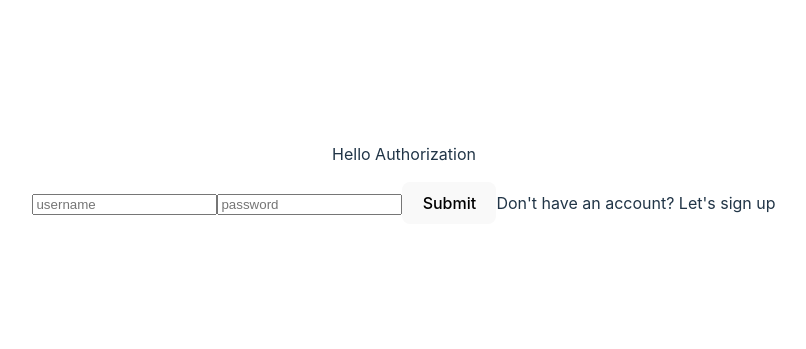
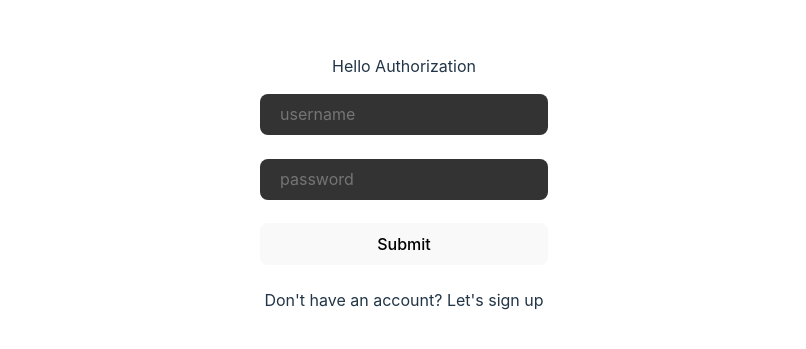
Before and after one commit to vecel/language-leraning, a React (Vite) app in the folder frontend/: page /authorization in a window 1280 px wide. Shown: the part 225-574 px from the top of the page, without its empty margins (236-1042 px from the left). Built offline with nearby package versions, Linux system fonts and the light colour scheme.

Commit message:
Add styled components

```diff
--- a/frontend/package.json
+++ b/frontend/package.json
@@ -13,7 +13,8 @@
     "axios": "^1.7.9",
     "react": "^18.3.1",
     "react-dom": "^18.3.1",
-    "react-router-dom": "^7.1.3"
+    "react-router-dom": "^7.1.3",
+    "styled-components": "^6.1.14"
   },
   "devDependencies": {
     "@eslint/js": "^9.17.0",
--- /dev/null
+++ b/frontend/src/components/atoms/ErrorMessage.jsx
@@ -0,0 +1,17 @@
+import styled from "styled-components"
+
+const StyledSpan = styled.span`
+    display: inline-block;
+    padding: 0.1em 0.2rem;
+    color: red;
+    font-size: 0.9em;
+    font-family: inherit;
+    height: 1.3rem;
+    text-align: left;
+`
+
+export default function ErrorMessage({ message }) {
+    return (
+        <StyledSpan>{message}</StyledSpan>
+    )
+}
--- /dev/null
+++ b/frontend/src/components/atoms/FormInput.jsx
@@ -0,0 +1,31 @@
+import styled from "styled-components"
+
+const StyledInput = styled.input`
+    border-radius: 8px;
+    border: 1px solid transparent;
+    padding: 0.6em 1.2em;
+    font-size: 1em;
+    font-family: inherit;
+    background-color: #333;
+    cursor: text;
+    transition: border-color 0.25s;
+    &:hover,
+    &:focus {
+        border-color: #646cff;
+    }
+    &:focus {
+        outline: none;
+    }
+`
+
+export default function FormInput({ name, type, onChange }) {
+    return (
+        <StyledInput
+            name={name}
+            type={type}
+            placeholder={name}
+            onChange={onChange}
+            required
+        />
+    )
+}
--- a/frontend/src/components/AuthForm/AuthForm.jsx
+++ b/frontend/src/components/molecules/AuthForm.jsx
@@ -1,7 +1,15 @@
 import { useState } from "react";
 import { useNavigate } from "react-router-dom";
+import styled from "styled-components";
 
-import authService from '../../services/auth'
+import FormInput from "../atoms/FormInput";
+import ErrorMessage from "../atoms/ErrorMessage";
+import authService from '../../services/auth';
+
+const Form = styled.form`
+    display: flex;
+    flex-direction: column;
+`
 
 export default function AuthForm({ handleLogin }) {
 
@@ -49,33 +57,23 @@ export default function AuthForm({ handleLogin }) {
     const field = (name, type) => {
         return (
             <>
-                <input
-                    name={name}
-                    type={type}
-                    placeholder={name}
-                    onChange={handleChange}
-                    required
-                />
-                <span>
-                    {errors[name + 'Error'] || ''}
-                </span>
+                <FormInput name={name} type={type} onChange={handleChange} />
+                <ErrorMessage message={errors[name + 'Error'] || ''} />
             </>
         )
     }
 
     return (
-        <form key={isLogin} onSubmit={handleSubmit}>
+        <Form key={isLogin} onSubmit={handleSubmit}>
             { field('username', 'text') }
             { !isLogin && field('email', 'email') }
             { field('password', 'password') }
-            <span>
-                {errors['error'] || ''}
-            </span>
             <button type='submit'>Submit</button>
+            <ErrorMessage message={errors['error'] || ''} />
             { isLogin
                 ? <span>Don't have an account? Let's <span onClick={toggleLogin}>sign up</span></span>
                 : <span>Already have an account? Let's <span onClick={toggleLogin}>log in</span></span>
             }
-        </form>
+        </Form>
     )
 }
--- a/frontend/src/pages/Authorization.jsx
+++ b/frontend/src/pages/Authorization.jsx
@@ -1,4 +1,4 @@
-import AuthForm from "../components/AuthForm/AuthForm";
+import AuthForm from "../components/molecules/AuthForm";
 
 export default function Authorization({ handleLogin }) {
     return (
```
Also changed, not shown: 1 other file (tests, documents, lock files or other folders).
